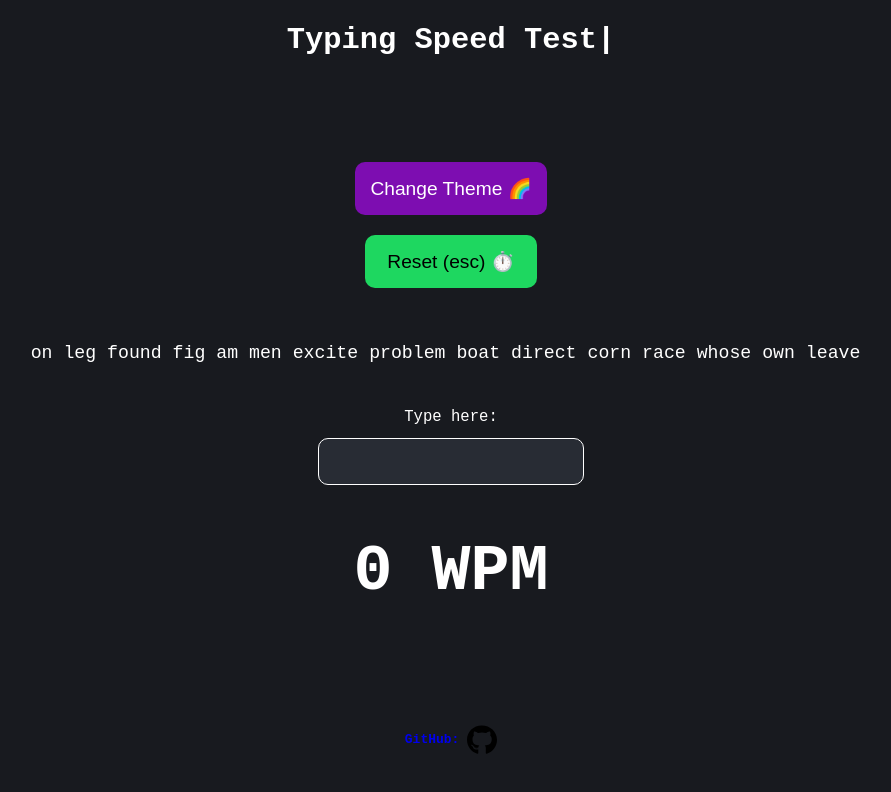
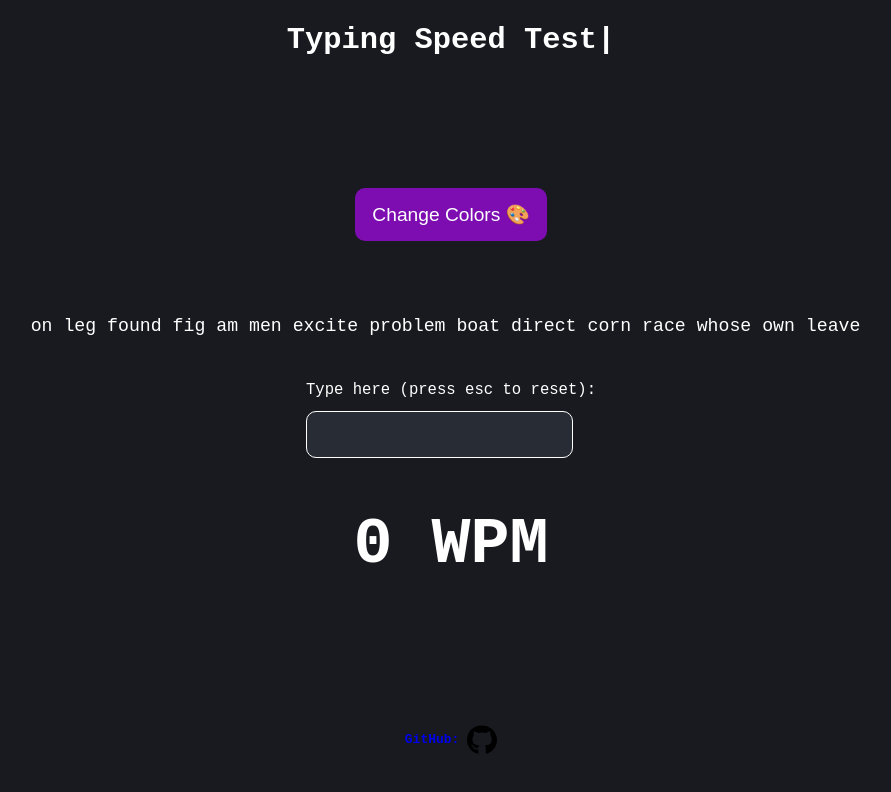
Before and after one commit to JustAn0therDev/TypingSpeedTest, a React (Create React App) app: page / in a window 1280 px wide. Shown: the top 792 px of the page, without its empty margins (189-1080 px from the left). Built offline with nearby package versions, Linux system fonts and the light colour scheme.

Commit message:
Adding logic for buttons to change background and foreground styles and removing Reset button from page

```diff
--- a/src/TypingInput/TypingInput.tsx
+++ b/src/TypingInput/TypingInput.tsx
@@ -1,6 +1,6 @@
 import './TypingInput.css';
+import Results from '../Results/Results';
 import { SketchPicker } from 'react-color';
-import Results from '../Results/Results';
 import React, { useState, useEffect, useRef } from 'react';
 import ITypingInputInitialState from '../Interfaces/ITypingInputInitialState';
 import getSpecifiedNumberOfRandomWords from '../utils/getSpecifiedNumberOfRandomWords';
@@ -11,14 +11,31 @@ const typingInputInitialState: ITypingInputInitialState = {
     startDateInMilisseconds: 0
 }
 
+/*
+    TODO:
+    1 - Set localStorage from color picking event;
+    2 - Get from localStorage on render;
+    3 - Color prop on SketchPicker should return from localStorage if exists, else default colors (write default consts in another utils script); and
+    4 - Create reset button to clear local storage and re-render component.
+ */
 export default function TypingInput(): JSX.Element {
     const wordArraySize = 15;
+
+    // References to mutable elements inside component.
     const referenceToInputElement = useRef<HTMLInputElement>(null);
+    const referenceToColorPickerDiv = useRef<HTMLDivElement>(null);
+    const referenceToBackgroundColorPickerDiv = useRef<HTMLDivElement>(null);
+    const referenceToForegroundColorPickerDiv = useRef<HTMLDivElement>(null);
+    const referenceToBackgroundColorPicker = useRef<SketchPicker>(null);
+    const referenceToForegroundColorPicker = useRef<SketchPicker>(null);
 
+    // State management
     let [wordArray, setWordArray] = useState(new Array<string>());
     let [wordArrayIndex, setWordArrayIndex] = useState(0);
     let [wordsPerMinute, setWordsPerMinute] = useState(0);
     let [startDateInMilisseconds, setStartDateInMilisseconds] = useState(0);
+    let [foregroundColor, setForegroundColor] = useState("");
+    let [backgroundColor, setBackgroundColor] = useState("");
 
     useEffect(() => {
         setWordArray(getSpecifiedNumberOfRandomWords(wordArraySize));
@@ -82,33 +99,67 @@ export default function TypingInput(): JSX.Element {
         wordElement.style.color = color;
     }
 
-    function showHideColorPicker() {
-        // @ts-ignore
-        const divColorPicker: HTMLElement = document.querySelector("#div-color-picker");
-
-        if (divColorPicker) {
-            if (divColorPicker.style.display !== "none") {
-                divColorPicker.style.display = "none";
+    function handleColorPickerClick() {
+        hideColorPickerDivs();
+        if (referenceToColorPickerDiv.current) {
+            if (referenceToColorPickerDiv.current?.style.display === "none") {
+                referenceToColorPickerDiv.current.style.display = "block";
             } else {
-                divColorPicker.style.display = "inherit";
+                referenceToColorPickerDiv.current.style.display = "none";
             }
         }
+    }
+
+    function handleBackgroundColorPickerClick() {
+        hideColorPickerDivs();
+        if (referenceToBackgroundColorPickerDiv.current) {
+            if (referenceToBackgroundColorPickerDiv.current?.style.display === "none") {
+                referenceToBackgroundColorPickerDiv.current.style.display = "block";
+            } else {
+                referenceToBackgroundColorPickerDiv.current.style.display = "none";
+            }
+        }
+    }
+
+    function handleForegroundColorPickerClick() {
+        hideColorPickerDivs();
+        if (referenceToForegroundColorPickerDiv.current) {
+            if (referenceToForegroundColorPickerDiv.current?.style.display === "none") {
+                referenceToForegroundColorPickerDiv.current.style.display = "block";
+            } else {
+                referenceToForegroundColorPickerDiv.current.style.display = "none";
+            }
+        }
+    }
+
+    function hideColorPickerDivs() {
+        //@ts-ignore
+        document.querySelectorAll(".color-picker").forEach(el => el.style.display = "none");
     }
 
     return (
         <>
             <div id="divMainInput">
-                <button type="button" className={"change-theme"} onClick={showHideColorPicker}>Change Theme <span role="img" aria-label="rainbow">🌈</span></button>
-                <div id="div-color-picker">
-                    <SketchPicker />
+                <button type="button" className={"change-color change-color-buttons"}  onClick={handleColorPickerClick}>Change Colors <span role="img" aria-label="rainbow">🎨</span></button>
+                <div id="div-color-picker" ref={referenceToColorPickerDiv} style={{display: "none"}}>
+                    <button type="button" className={"change-background change-color-buttons"} onClick={handleBackgroundColorPickerClick}>Background <span role="img" aria-label="paintbrush">🖌️</span></button>
+                    <button type="button" className={"change-foreground change-color-buttons"} onClick={handleForegroundColorPickerClick}>Foreground <span role="img" aria-label="paintbrush">🖌️</span></button>
                 </div>
 
-                <button type="button" id="button-reset-typing-input-state" onClick={resetComponentState}>Reset (esc) <span role="img" aria-label="stopwatch">⏱️</span></button>
+                <div style={{display: 'none'}} ref={referenceToBackgroundColorPickerDiv} className={"color-picker"}>
+                    <SketchPicker ref={referenceToBackgroundColorPicker} />
+                </div>
+
+                <div style={{display: 'none'}} ref={referenceToForegroundColorPickerDiv} className={"color-picker"}>
+                    <SketchPicker ref={referenceToForegroundColorPicker} />
+                </div>
+
+                <span id="span-reset-typing-input-state" onClick={resetComponentState}></span>
                 <div id="divMainWords">
                     {wordArray.map((word, index) => (<span id={`${word}${index}`} key={index}>{word}&nbsp;</span>))}
                 </div>
                 <div id="divWithLabelAndInput">
-                    <label htmlFor="mainInput">Type here:</label>
+                    <label htmlFor="mainInput">Type here (press esc to reset):</label>
                     <input
                         id="mainInput"
                         ref={referenceToInputElement}
--- a/src/TypingInput/typingInput.css
+++ b/src/TypingInput/typingInput.css
@@ -9,15 +9,15 @@
     border-radius: 10px;
 }
 
-#divMainInput button {
+.change-color-buttons {
     color: #000;
     background-color: #1ED760;
     font-size: 1.2em;
     width: 9em;
-    border: inherit;
+    border: none;
     padding: 15px;
     margin: 10px;
-    border-radius: inherit;
+    border-radius: 10px;
     transition: 0.5s;
 }
 
@@ -25,7 +25,7 @@
     background-color: #189143;
 }
 
-#divMainInput > button:active {
+#divMainInput button:active {
     padding: 14px;
     transition: none;
     -moz-box-shadow:    inset 0 0 5px #000000;
@@ -33,16 +33,32 @@
     box-shadow:         inset 0 0 5px #000000;
 }
 
-#divMainInput button.change-theme {
+#divMainInput button.change-color {
     background-color: #7d0db1;
     color: #FFFFFF;
     width: 10em;
 }
 
+#divMainInput button.change-background {
+    background-color: #c20e0e;
+    color: #FFFFFF;
+    width: 10em;
+}
+
+#divMainInput button.change-foreground {
+    background-color: rgb(13, 13, 187);
+    color: #FFFFFF;
+    width: 10em;
+}
+
+#divMainInput #span-reset-typing-input-state {
+    display: none;
+}
+
 #divMainWords {
     display: flex;
     flex-direction: column;
-    margin: 15px;
+    margin: 35px 15px 15px 15px;
     padding: 30px;
     width: inherit;
     border-radius: inherit;
@@ -86,5 +102,5 @@
 }
 
 #div-color-picker {
-    display: none;
+    display: flex;
 }
--- a/src/utils/addEscEventListenerToWindow.ts
+++ b/src/utils/addEscEventListenerToWindow.ts
@@ -1,9 +1,8 @@
 export default function addEscEventListenerToWindow(): void {
     window.addEventListener('keyup', (evt: KeyboardEvent) => {
         if (evt.key === "Escape") {
-            // Ignoring this because "Element" type DOES have a click function.
-            // @ts-ignore
-            document.querySelector('#button-reset-typing-input-state')?.click();
+            const spanElement: HTMLSpanElement | null = document.querySelector('#span-reset-typing-input-state');
+            spanElement?.click();
         }
     });
 }
--- a/tsconfig.json
+++ b/tsconfig.json
@@ -17,7 +17,8 @@
     "resolveJsonModule": true,
     "isolatedModules": true,
     "noEmit": true,
-    "jsx": "react"
+    "jsx": "react",
+    "noFallthroughCasesInSwitch": true
   },
   "include": [
     "src",
```
Also changed, not shown: 1 other file (tests, documents, lock files or other folders).
